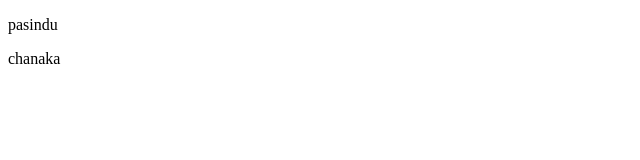
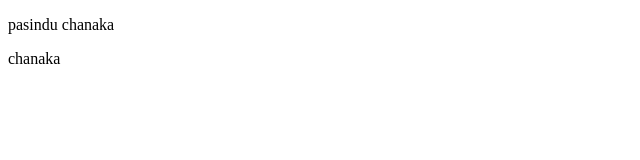
Before and after one commit to pasinduchanaka/test, a plain HTML site: page index.html in a window 1280 px wide. Shown: the full height of the page, 0-640 px from the left. Drawn offline with Linux system fonts and the light colour scheme.

Commit message:
add my seconf name

```diff
--- a/index.html
+++ b/index.html
@@ -7,7 +7,7 @@
     <title>Document</title>
 </head>
 <body>
-    <p>pasindu</p>
+    <p>pasindu chanaka</p>
     <p>chanaka</p>
 </body>
 </html>
```
